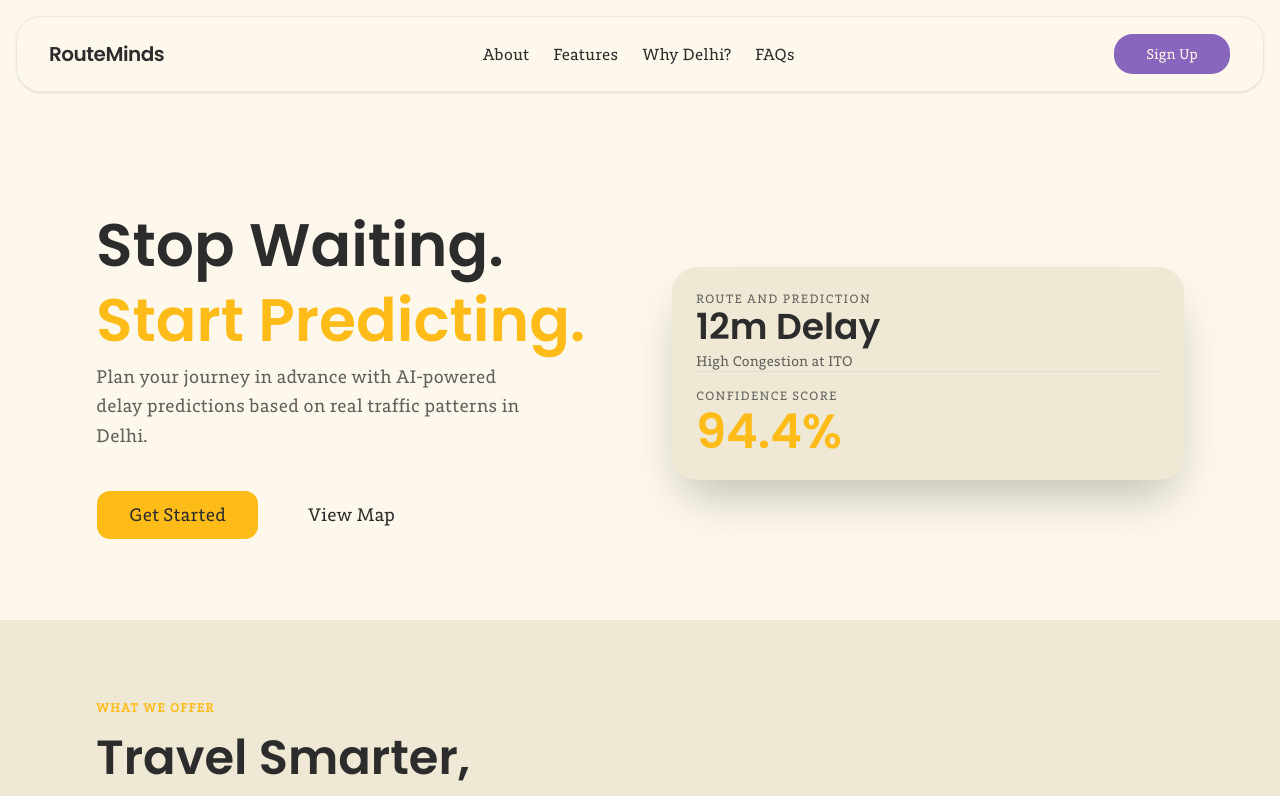
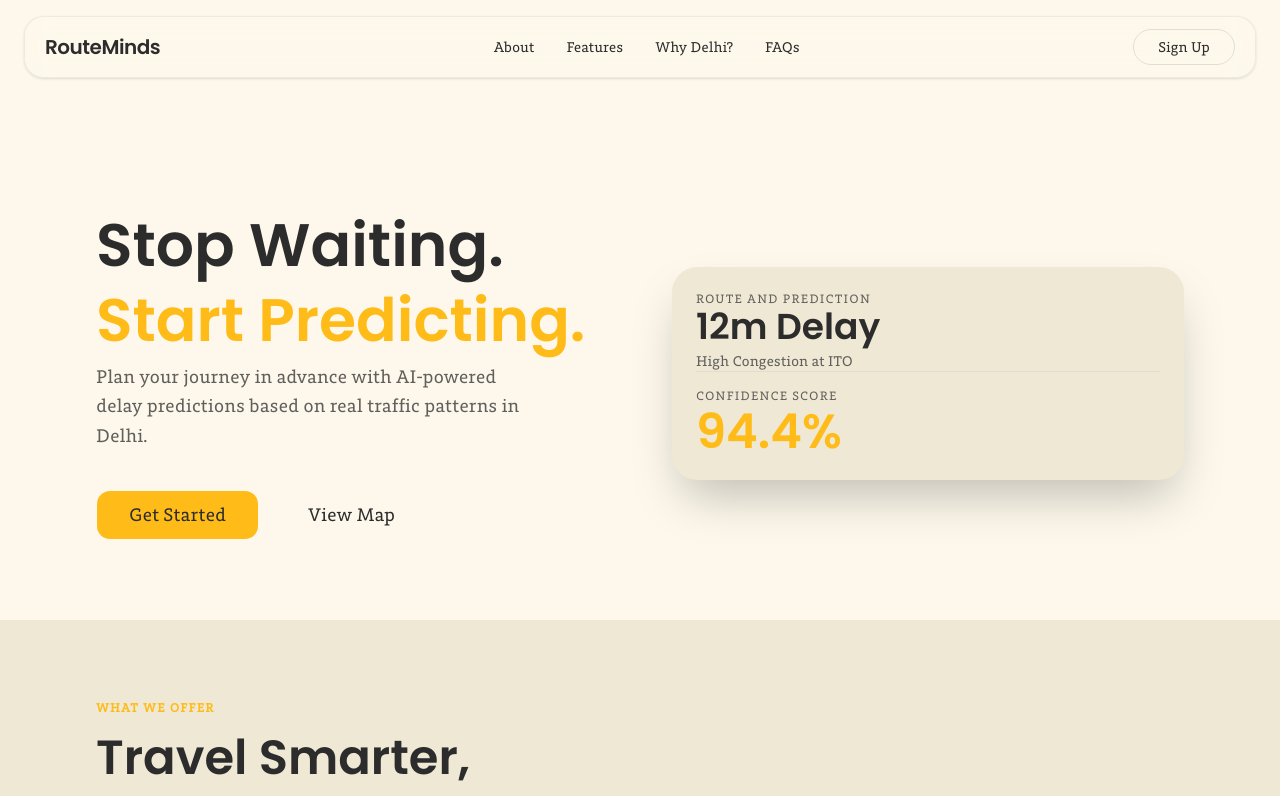
Before and after one commit to Yajush-afk/RouteMinds, a React (Vite) app in the folder apps/web/: page / in a window 1280 px wide. Shown: the top 796 px of the page. Built offline with nearby package versions, Linux system fonts and the light colour scheme.

Commit message:
LANDING: simplify the navbar layout and CTA styling

```diff
--- a/apps/web/src/components/landing/Navbar.tsx
+++ b/apps/web/src/components/landing/Navbar.tsx
@@ -4,52 +4,51 @@ import { Button } from "@workspace/ui/components/button"
 
 export default function Navbar() {
   return (
-    <nav className="fixed top-4 right-4 left-4 z-50 flex items-center justify-between rounded-2xl border border-border/60 bg-background/80 px-8 py-4 shadow-sm backdrop-blur-md">
-      {/* Logo */}
+    <nav className="fixed inset-x-0 top-0 z-50 px-4 pt-4 md:px-6">
+      <div className="mx-auto flex max-w-7xl items-center justify-between rounded-xl border border-border/50 bg-background/75 px-5 py-3 shadow-sm backdrop-blur-md">
         <Link
           to="/"
-        className="landing-heading text-xl tracking-tight text-foreground"
+          className="landing-heading text-lg tracking-tight text-foreground md:text-xl"
         >
           RouteMinds
         </Link>
 
-      {/* Nav Links */}
-      <div className="hidden items-center gap-6 md:flex">
+        <div className="hidden items-center gap-8 md:flex">
           <a
             href="#about"
-          className="text-base text-foreground transition-colors hover:text-primary"
+            className="text-sm text-foreground transition-colors hover:text-primary"
           >
             About
           </a>
           <a
             href="#features"
-          className="text-base text-foreground transition-colors hover:text-primary"
+            className="text-sm text-foreground transition-colors hover:text-primary"
           >
             Features
           </a>
           <a
             href="#why-delhi"
-          className="text-base text-foreground transition-colors hover:text-primary"
+            className="text-sm text-foreground transition-colors hover:text-primary"
           >
             Why Delhi?
           </a>
           <a
             href="#faqs"
-          className="text-base text-foreground transition-colors hover:text-primary"
+            className="text-sm text-foreground transition-colors hover:text-primary"
           >
             FAQs
           </a>
         </div>
 
-      {/* Sign Up Button */}
-
         <Button
           type="button"
+          variant="outline"
           size="lg"
-        className="rounded-xl bg-accent px-8 py-5 text-accent-foreground hover:bg-accent/90"
+          className="landing-hover-lift rounded-xl border-border bg-transparent px-6 text-foreground shadow-none hover:!border-[var(--landing-primary)] hover:!bg-[var(--landing-primary)] hover:!text-[var(--landing-text)]"
         >
           Sign Up
         </Button>
+      </div>
     </nav>
   )
 }
```
Lines whose indentation alone changed are shown as unchanged.
